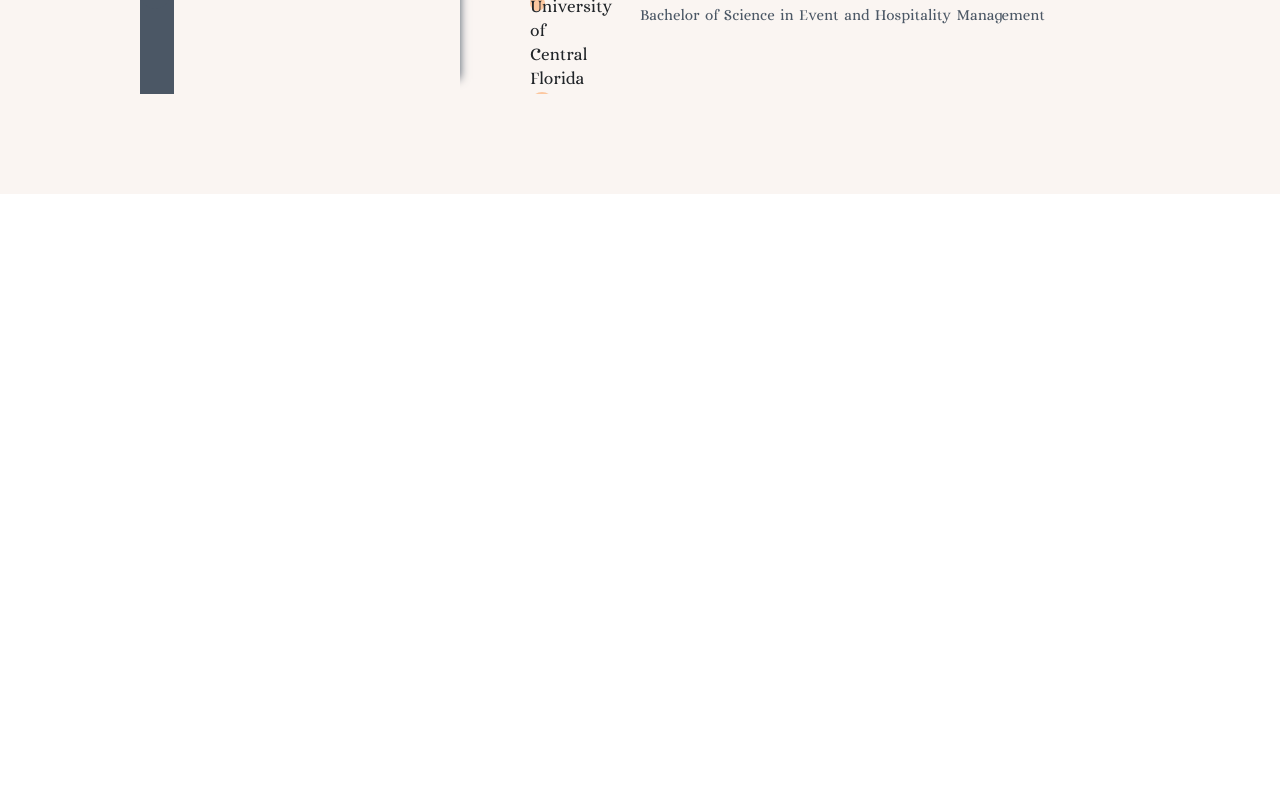
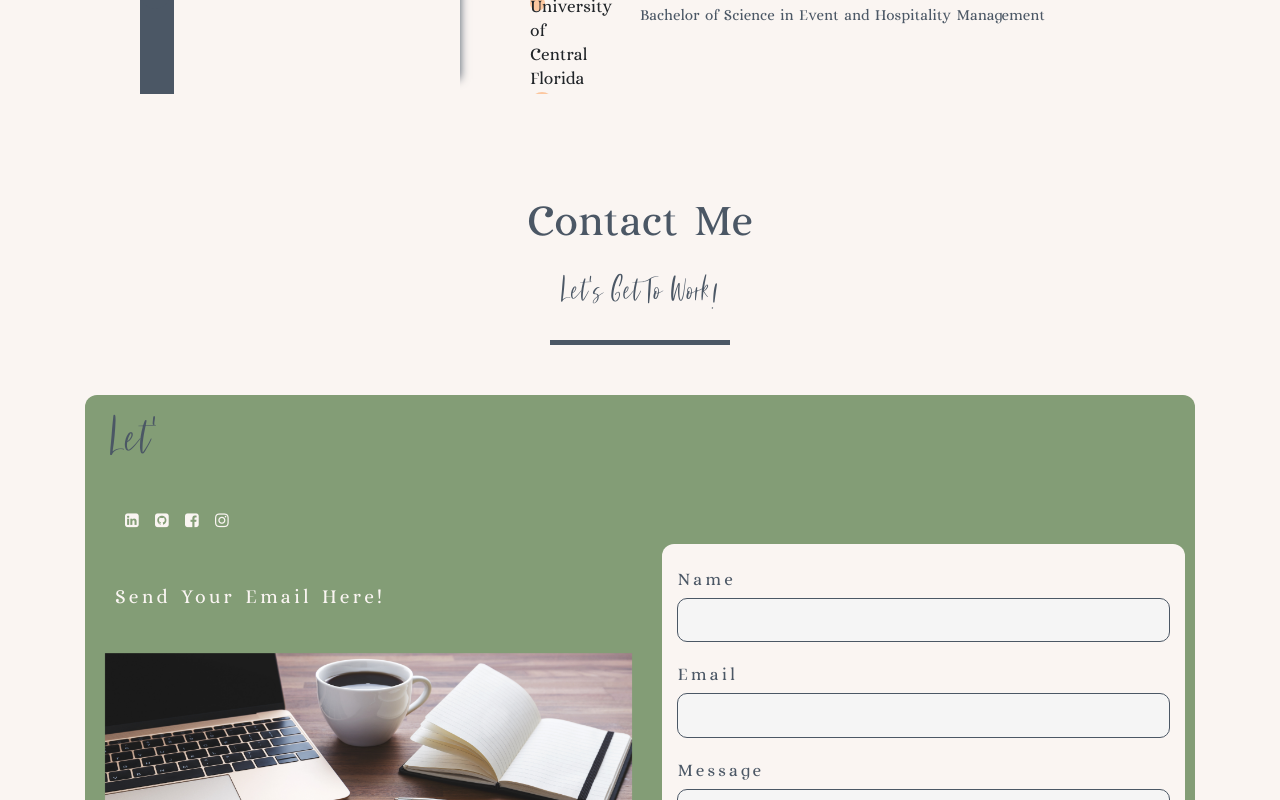
Before and after one commit to PManecci/pmanecci-portfolio-react, a React (Create React App) app in the folder client/: page / in a window 1280 px wide. Shown: the part 2000-2800 px from the top of the page. Before the commit the page ends 2194 px from the top, so only its background shows below. Built offline with nearby package versions, Linux system fonts and the light colour scheme; a web font is replaced by a local one.

Commit message:
contact me front end complete

```diff
--- /dev/null
+++ b/client/src/PortfolioContainer/ContactMe/ContactMe.css
@@ -0,0 +1,152 @@
+.main-container {
+    min-height: 100vh;
+    background-color: var(--cream);
+}
+
+.central-form {
+    max-width: 1110px;
+    padding: 10px;
+    display: flex;
+    border-radius: 12px;
+    margin: 0 auto;
+    flex-direction: column;
+    justify-content: center;
+    background-color: var(--green);
+}
+
+h1 {
+    font-family: "Blossom";
+    font-size: 60px;
+    color: var(--blue);
+    margin-bottom: 20px;
+}
+
+.back-form {
+    max-width: 380px;
+    margin: 0 auto;
+}
+
+.back-form .img-back {
+    width: 100%;
+    margin-bottom: 20px;
+}
+
+.img-back h4 {
+    color: var(--cream);
+    letter-spacing: 0.2rem;
+    font-weight: 400;
+    font-size: 18px;
+    padding-left: 20px;
+}
+
+.back-form .img-back img {
+    width: 100%;
+}
+
+.central-form form {
+    width: auto;
+    display: flex;
+    color: var(--blue);
+    padding: 15px;
+    justify-content: center;
+    flex-direction: column;
+    margin-top: -20px;
+    margin-bottom: 20px;
+    background-color: var(--cream);
+    border-radius: 12px;
+}
+
+form p {
+    text-align: center;
+    margin-bottom: 10px;
+    color: var(--gold);
+    letter-spacing: 0.4rem;
+}
+
+form label {
+    margin-bottom: 5px;
+    color: var(--blue);
+    letter-spacing: 0.2rem;
+}
+
+form input, textarea {
+    width: 100%;
+    border: 1px solid var(--blue);
+    outline: none;
+    background-color: whitesmoke;
+    padding: 0.5rem 1rem;
+    font-size: 1.1rem;
+    margin-bottom: 22px;
+    border-radius: 10px;
+    transition: 0.3s;
+}
+
+input:focus {
+    border: 2px solid var(--gold);
+    background-color: white;
+}
+
+textarea:focus {
+    border: 2px solid var(--gold);
+    background-color: white;
+}
+
+form button {
+    margin-top: 15px;
+    padding: 5px;
+    outline: none;
+    width: 160px;
+    border: 2px solid var(--cream);
+    font-size: 16px;
+    border-radius: 19px;
+    background-color: var(--blue);
+    color: var(--cream);
+    align-items: center;
+    justify-content: center;
+}
+
+form button:hover {
+    background-color: var(--gold);
+    color: var(--blue);
+    border: 2px solid var(--blue);
+    transition: all ease 0.5s;
+}
+
+.img-back {
+    flex: 1;
+    align-self: center;
+    margin-right: 20px;
+}
+
+form {
+    flex: 0.9;
+}
+
+.col i {
+    padding: 15px;
+    color: var(--cream);
+    height: 15px;
+    width: 15px;
+}
+
+.col i:hover {
+    transform: scale(1.5);
+}
+
+@media screen and (min-width: 940px){
+    .back-form {
+        max-width: 1110px;
+        margin: auto;
+        display: flex;
+        justify-content: space-between;
+        margin-top: 30px;
+    }
+    .img-back {
+        flex: 1;
+        align-self: center;
+        margin-right: 20px;
+    }
+    form {
+        flex: 0.9;
+    }
+}
--- /dev/null
+++ b/client/src/PortfolioContainer/ContactMe/ContactMe.js
@@ -0,0 +1,93 @@
+import React, {useState} from 'react';
+import Typical from 'react-typical';
+import imgBack from '../../assets/ContactMe/contact.png';
+import ScreenHeading from '../../utilities/ScreenHeading/ScreenHeading';
+import ScrollService from '../../utilities/ScrollService';
+import Animations from '../../utilities/Animations';
+import './ContactMe.css';
+
+export default function ContactMe(props) {
+
+    let fadeInScreenHandler = (screen) => {
+        if(screen.fadeScreen !== props.id)
+        return
+        Animations.animations.fadeInScreen(props.id)
+    }
+    const fadeInSubscription = ScrollService.currentScreenFadeiIn.subscribe(fadeInScreenHandler)
+
+    const [name, setName] = useState("")
+    const [email, setEmail] = useState("")
+    const [message, setMessage] = useState("")
+    const [banner, setBanner] = useState("")
+    const [bool, setBool] = useState(false)
+
+    const handleName = (e) => {
+        setName(e.target.value);
+    };
+
+    const handleEmail = (e) => {
+        setEmail(e.target.value);
+    };
+
+    const handleMessage = (e) => {
+        setMessage(e.target.value);
+    };
+
+    return (
+        <div className='main-container' id={props.id || ""}>
+            <ScreenHeading
+            title="Contact Me"
+            subHeading="Let's Get To Work!"/>
+            <div className='central-form'>
+                <div className='col'>
+                    <span className='primary-text'>
+                    <h1 className='title'>
+                    <Typical
+                    loop={Infinity}
+                    steps={[
+                        "Send Me An Email &",
+                        1000,
+                        "Let's Get To Work!",
+                        1000,
+                    ]}
+                    />
+                    </h1>
+                    </span>
+                    <a href='https://www.linkedin.com/in/pmanecci/' target="_blank" rel="noopener noreferrer">
+                        <i className='fa fa-linkedin-square'></i>
+                    </a>
+                    <a href='https://github.com/PManecci' target="_blank" rel="noopener noreferrer">
+                        <i className='fa fa-github-square'></i>
+                    </a>
+                    <a href='https://www.facebook.com/patty.manecci' target="_blank" rel="noopener noreferrer">
+                        <i className='fa fa-facebook-square'></i>
+                    </a>
+                    <a href='https://www.instagram.com/pattymanecci/' target="_blank" rel="noopener noreferrer">
+                        <i className='fa fa-instagram'></i>
+                    </a>
+                </div>
+                <div className='back-form'>
+                    <div className='img-back'>
+                        <h4>Send Your Email Here!</h4>
+                        <img src={imgBack} alt='image not found'/>
+                    </div>
+                    <form>
+                        <p>{banner}</p>
+                        <label htmlFor='name'>Name</label>
+                        <input type='text' onChange={handleName} value={name} />
+
+                        <label htmlFor='name'>Email</label>
+                        <input type='email' onChange={handleEmail} value={email} />
+
+                        <label htmlFor='name'>Message</label>
+                        <textarea type='text' onChange={handleMessage} value={message} />
+
+                        <div className='send-btn'>
+                            <button type='submit'>Send</button>
+                        </div>
+                    </form>
+                </div>
+            </div>
+        </div>
+    )
+}
--- a/client/src/PortfolioContainer/Home/Profile/Profile.css
+++ b/client/src/PortfolioContainer/Home/Profile/Profile.css
@@ -27,14 +27,15 @@
 .profile-details-role h1 {
     font-size: 80px;
     font-family: "Blossom";
+    color: var(--cream);
 }
 
 .primary-text {
-    color: (--white);
+    color: var(--cream);
 }
 
 .highlighted-text {
-    color: (--dark-orange);
+    color: var(--gold);
 }
 
 .profile-role-tagline {
--- a/client/src/utilities/commonUtils.js
+++ b/client/src/utilities/commonUtils.js
@@ -1,6 +1,7 @@
 import Home from '../PortfolioContainer/Home/Home';
 import AboutMe from '../PortfolioContainer/AboutMe/AboutMe';
 import Resume from '../PortfolioContainer/Resume/Resume';
+import ContactMe from '../PortfolioContainer/ContactMe/ContactMe';
 
 export const TOTAL_SCREENS = [
     {
@@ -14,6 +15,10 @@ export const TOTAL_SCREENS = [
     {
         screen_name: "Resume",
         component: Resume,
+    },
+    {
+        screen_name: "Contact Me",
+        component: ContactMe,
     }
 ]
 
```
Also changed, not shown: client/src/assets/ContactMe/contact.png (added).
